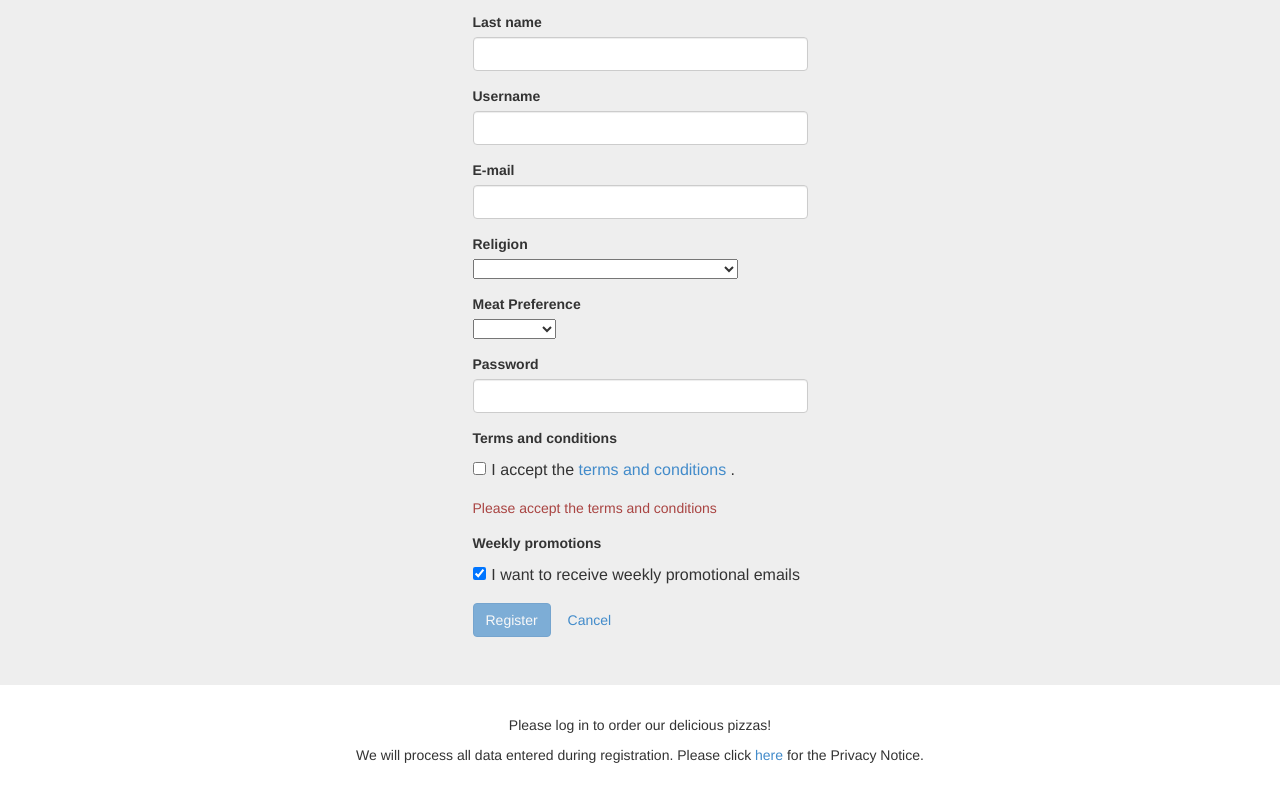
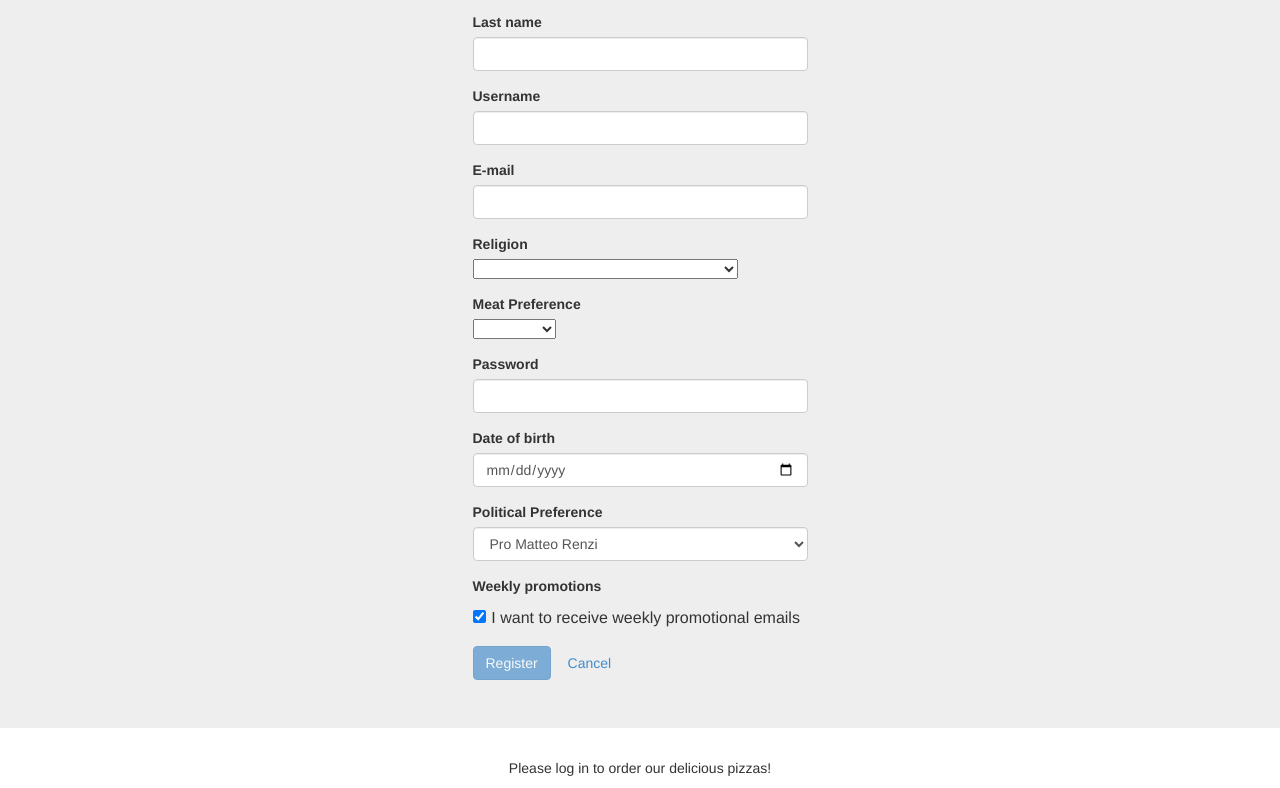
Before and after one commit to HannesBBR/PizzaApp, a website: page index.html at #/register in a window 1280 px wide. Shown: the part 173-961 px from the top of the page. Drawn offline with Linux system fonts and the light colour scheme.

Commit message:
added comments

```diff
--- a/index.html
+++ b/index.html
@@ -22,7 +22,7 @@
             Please log in to order our delicious pizzas!
         </p>
         <!-- Uncomment this to have a privacy notice on the homepage -->
-        <p>We will process all data entered during registration. Please click <a href="#/terms">here</a> for the Privacy Notice.</p>
+        <!--<p>We will process all data entered during registration. Please click <a href="#/terms">here</a> for the Privacy Notice.</p>-->
 
     </div>
 
--- a/register/register.view.html
+++ b/register/register.view.html
@@ -57,14 +57,14 @@
             <span ng-show="form.password.$dirty && form.password.$error.required" class="help-block">Password is required</span>
         </div>
         <!-- PLACE IN COMMENTS TO DISABLE BIRTHDAY -->
-		<!--<div class="form-group" ng-class="{ 'has-error': form.birthday.$dirty && form.birthday.$error.required }">
+		<div class="form-group" ng-class="{ 'has-error': form.birthday.$dirty && form.birthday.$error.required }">
             <label for="birthday">Date of birth</label>
             <input type="date" name="birthday" id="birthday" class="form-control" required />
             <span ng-show="form.birthday.$dirty && form.birthday.$error.required" class="help-block">Date of birth is required</span>
         </div>
-        -->
+
         <!-- PUT IN COMMENTS TO DISABLE POLITICAL PREFERENCE -->
-        <!--<div class="form-group" ng-class="{ 'has-error': form.politics.$dirty && form.politics.$error.required }">
+        <div class="form-group" ng-class="{ 'has-error': form.politics.$dirty && form.politics.$error.required }">
             <label for="politics">Political Preference</label>
             <select ame="politics" id="politics" class="form-control" required>
                 <option value="pro">Pro Matteo Renzi</option>
@@ -72,8 +72,9 @@
             </select>
             <span ng-show="form.politics.$dirty && form.politics.$error.required" class="help-block">Date of birth is required</span>
         </div>
-        -->
+
         <!-- UNCOMMENT TO ADD TERMS AND CONDITIONS -->
+        <!--
         <div class="form-group" ng-class="{ 'has-error': form.termsconditions.$error.required }">
             <label for="termsconditions">Terms and conditions</label>
             <p>
@@ -81,7 +82,7 @@
             <span style="font-size: initial">I accept the <a href="#/terms"> terms and conditions </a>.</span></p>
             <span ng-show="form.termsconditions.$error.required" class="help-block">Please accept the terms and conditions</span>
         </div>
-
+		-->
 
         <div class="form-group" ng-class="{ 'has-error': form.newsletter.$error.required }">
             <label for="newsletter">Weekly promotions</label>
```
Also changed, not shown: pizza/index.html (+4 -3 lines).
